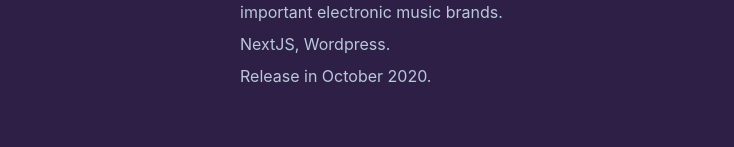
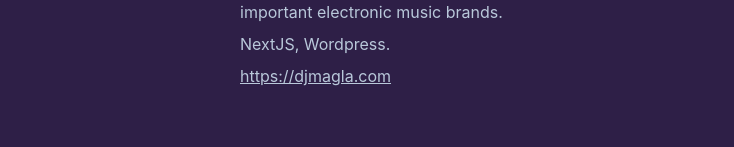
Before and after one commit to andyesp/andyesp, a Next.js app: page /code in a window 1280 px wide. Shown: the part 191-338 px from the top of the page, without its empty margins (0-734 px from the left). Built offline with nearby package versions, Linux system fonts and the light colour scheme.

Commit message:
Update Djmag website url

```diff
--- a/pages/code.js
+++ b/pages/code.js
@@ -15,8 +15,7 @@ const Projects = [
     year: 2020,
     description: 'Design and development of website for one of the most important electronic music brands.',
     tech: 'NextJS, Wordpress.',
-    url: null,
-    releaseDate: 'Release in October 2020.',
+    url: 'https://djmagla.com',
   },
   {
     id: 5,
```
